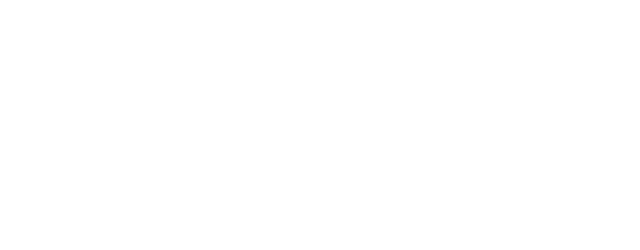
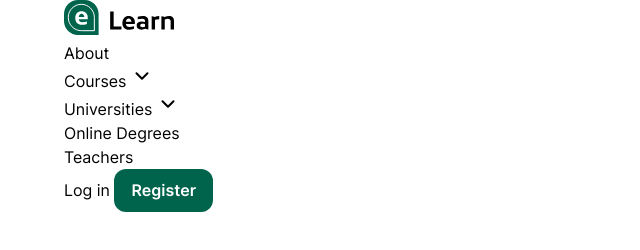
Before and after one commit to andrsweb/eLearn, a website: page src/html/template-parts/header/header.html in a window 1280 px wide. Shown: the whole page, without its empty margins (0-640 px from the left). Drawn offline with nearby package versions, Linux system fonts and the light colour scheme; files that its build step writes are made by us from their sources; files whose address does not match are found by name.

Commit message:
create header html structure

```diff
--- a/src/html/template-parts/header/header.html
+++ b/src/html/template-parts/header/header.html
@@ -22,4 +22,51 @@
 
 <body>
 	<div class="wrapper">
-		<header class="header"></header>
+		<header class="header">
+			<div class="container">
+				<div class="header header__wrapper">
+					<a class="header header__logo" href="/">
+						<img src="img/header/header-logo.svg" width="110" height="35" alt="">
+					</a>
+					<nav class="header header__nav">
+						<ul class="header header__list">
+							<li class="header header__list_item">
+								<a href="#">
+									About
+								</a>
+							</li>
+							<li class="header header__list_item">
+								<a href="#">
+									Courses
+									<img src="img/header/check.svg" width="22" height="22" alt="">
+								</a>
+							</li>
+							<li class="header header__list_item">
+								<a href="#">
+									Universities
+									<img src="img/header/check.svg" width="22" height="22" alt="">
+								</a>
+							</li>
+							<li class="header header__list_item">
+								<a href="#">
+									Online Degrees
+								</a>
+							</li>
+							<li class="header header__list_item">
+								<a href="#">
+									Teachers
+								</a>
+							</li>
+						</ul>
+					</nav>
+					<div class="header header__buttons">
+						<a class="header header__link" href="#">
+							Log in
+						</a>
+						<button class="button" type="button">
+							Register
+						</button>
+					</div>
+				</div>
+			</div>
+		</header>
--- /dev/null
+++ b/src/scss/common/buttons.scss
@@ -0,0 +1,19 @@
+.button {
+	border: 0;
+	border-style: none;
+	font-family: $ff;
+	font-style: normal;
+	font-weight: $fw-semibold;
+	font-size: 16px;
+	line-height: 19px;
+	color: $white;
+	padding: 12px 17px;
+	border-radius: $btn;
+	background-color: $accent;
+	cursor: pointer;
+	transition: opacity ease $tr;
+
+	&:hover {
+		opacity: $op;
+	}
+}
--- a/src/scss/common/typography.scss
+++ b/src/scss/common/typography.scss
@@ -15,7 +15,7 @@ h1, .h1 {
 a {
 	display: inline-block;
 	text-decoration: none;
-	transition: color ease-out $tr;
+	transition: opacity ease-out $tr;
 	color: $black;
 
 	&:hover {
--- a/src/scss/common/vars.scss
+++ b/src/scss/common/vars.scss
@@ -44,5 +44,6 @@ $border	: #9A9A9A;
 $terms	: #646464;
 
 // Others.
-$tr: 0.35s;
-$op: 0.7;
+$tr : 0.35s;
+$btn: 12px;
+$op : 0.7;
--- a/src/scss/main.scss
+++ b/src/scss/main.scss
@@ -4,6 +4,7 @@
 @import 'common/typography';
 @import 'common/grid';
 @import 'common/base';
+@import 'common/buttons';
 
 // Header styles.
 @import 'header/header';
```
Also changed, not shown: public/img/header/check.svg (added), public/img/header/header-logo.svg (added), src/img/header/check.svg (added), src/img/header/header-logo.svg (added).
